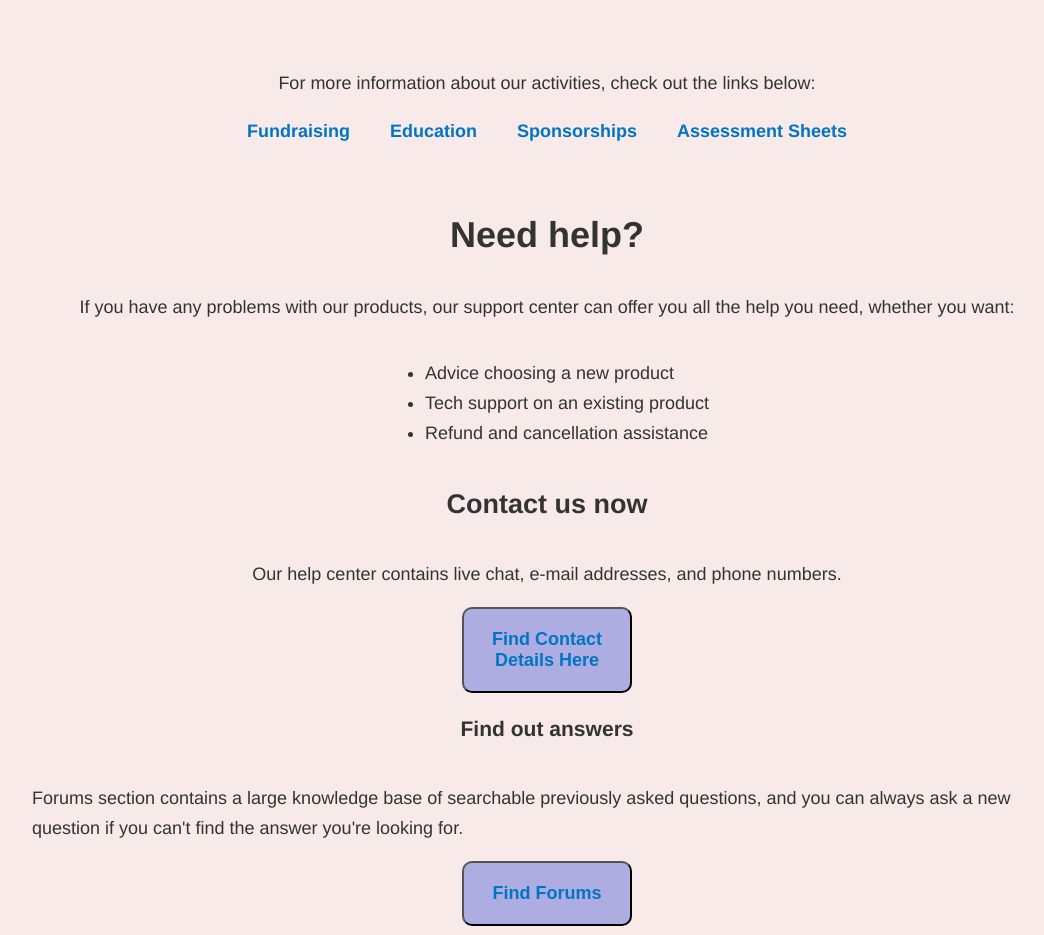
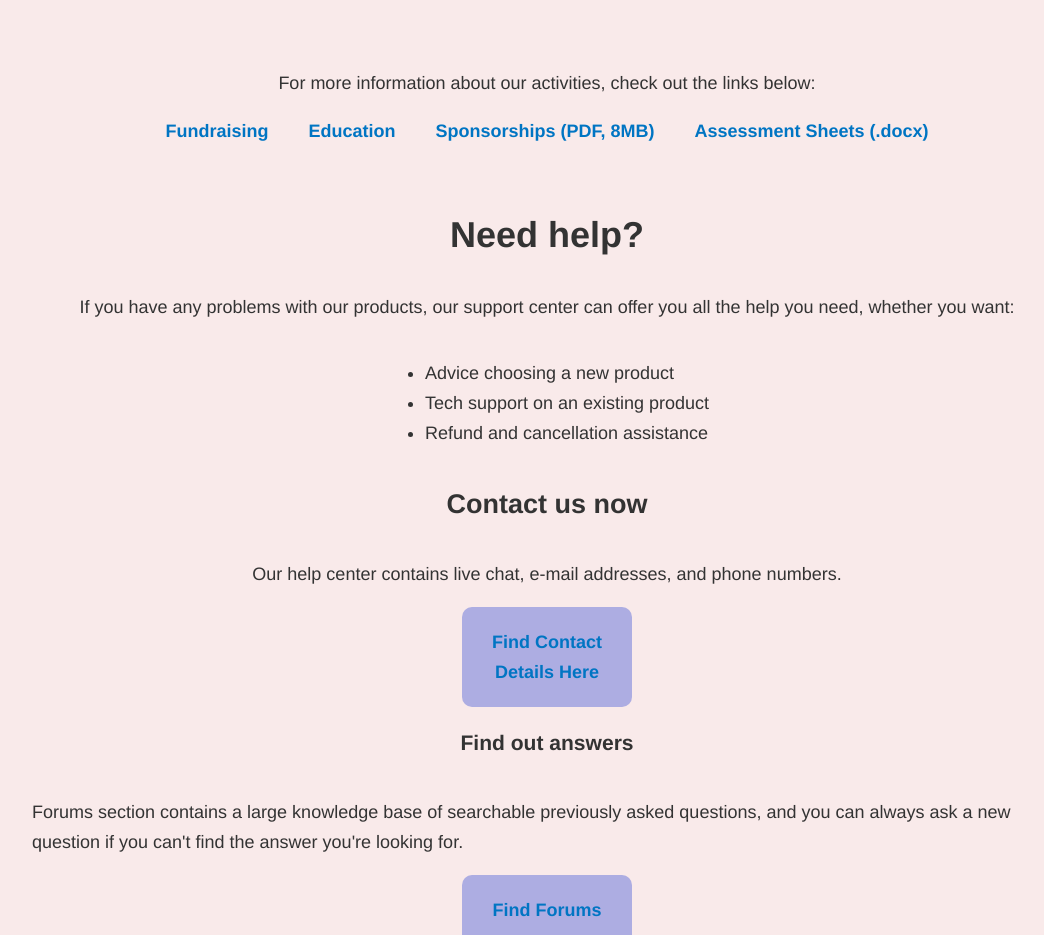
Before and after one commit to nic-gdes/assignment-test-your-html-accessibility-skills-cassevven, a plain HTML site: page index.html in a window 1280 px wide. Shown: the top 935 px of the page, without its empty margins (93-1137 px from the left). Drawn offline with Linux system fonts and the light colour scheme.

Commit message:
Update index.html

```diff
--- a/index.html
+++ b/index.html
@@ -110,9 +110,12 @@
           <div class="links">
           <a href="/fundraising" target="_blank">Fundraising</a>
           <a href="/education" target="_blank">Education</a>
-          <a href="/resources/sponsorship.pdf" target="_blank">Sponsorships</a>
-          <a href="/resources/assessments.docx" target="_blank">Assessment Sheets</a>
+          <a href="/resources/sponsorship.pdf" target="_blank">Sponsorships (PDF, 8MB)</a>
+          <a href="/resources/assessments.docx" target="_blank">Assessment Sheets (.docx)</a>
           </div>
+
+          <!-- For links that automatically download files to the user's computer, you want some sort of content showing that it will happen (usually adding something like the filename extension is enough). Also, if the file is big enough that it could take more than a few seconds to download, you want to show the user that as well, so they know how long to expect the download to take. -->
+          <!-- So within the spirit of the assignment, this should have remained a single line of text with inline links. What you did is acceptable since it is indeed accessible, though. Keep in mind that you won't always be able to change the structure of the content that's provided to you, so it'll be important to know how to include accessibility within the parameters of what's given. -->
 
 
     <h1>Need help?</h1>
@@ -125,24 +128,55 @@
 
     <h2>Contact us now</h2>
     <p>Our help center contains live chat, e-mail addresses, and phone numbers.</p>
-    <button class="button"><a href="">Find Contact Details Here</a></button>
+    <a href="" class="button">Find Contact Details Here</a>
+<!--           It's unnecessary to wrap an anchor <a> link inside of a button element. The button element is intended for on-page interaction like submitting forms, opening pop-ups, etc. If you want to link to another page using something that looks like a button, it's best practice to style the link as a button instead. -->
 
     <h3>Find out answers</h3>
     <p>Forums section contains a large knowledge base of searchable previously asked questions, and you can always ask a new question if you can't find the answer you're looking for.</p>
-    <button class="button"><a href="">Find Forums</a></button></div>
+    <a href="" class="button">Find Forums</a>
 </main>
 
-    <container class="column">
+    <section class="column">
+<!--       Note that there are no <container> elements in HTML -->
       <div class="form"><h4>Name:</h4>
         <input type="text" name="name" size="50"></div>
         <div class="form"><h4>Email:</h4>
         <input type="email" name="email" size="50"></div>
         <div class="form"><h4>Age:</h4>
           <input type="number" name="age"></div>
-    </container>
+    </section>
+
+  <!--
+    So your form unfortunately isn't semantic at all. A couple of notes:
+    • You don't have a <form> element, which is necessary for the form to work (and to semantically tell users that they're working in a form)
+    • You didn't include <label> elements for each of the inputs. The H4 elements you used isn't semantic and doesn't inform a user who is using a screen reader that "this label is for specifically this input", which is necessary.
+
+    An accessible form would look more like this:
+
+    <form>
+      <fieldset>
+      <legend>Personal data</legend>
+        <ul>
+          <li>
+            <label for="name">Name</label>
+            <input type="text" name="name" id="name">
+          </li>
+          <li>
+            <label for="age">Age</label>
+            <input type="number" name="age" id="age">
+          </li>
+          <li>
+            <label for="email">Email address</label>
+            <input type="email" name="email" id="email">
+          </li>
+        </ul>
+      </fieldset>
+    </form>
+  -->
 
     <header>
-      <img src="./images/star.png" alt="A small black and white pixelated star icon at the top of the site">
+      <img src="./images/star.png" alt="">
+<!--       Since this star.png image is purely decorative, you actually don't want to include an alt tag, since we don't want to bog users down with content about things that aren't important within the context of the page -->
       <h1>Groovy Images</h1>
     </header>
     <main>
```
